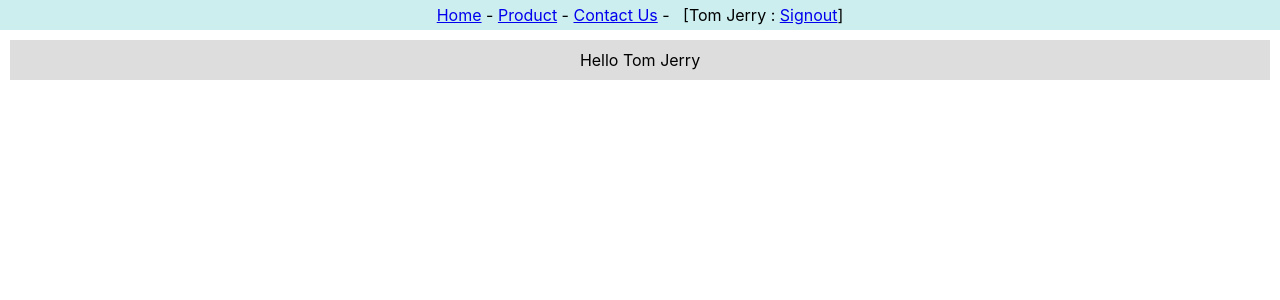
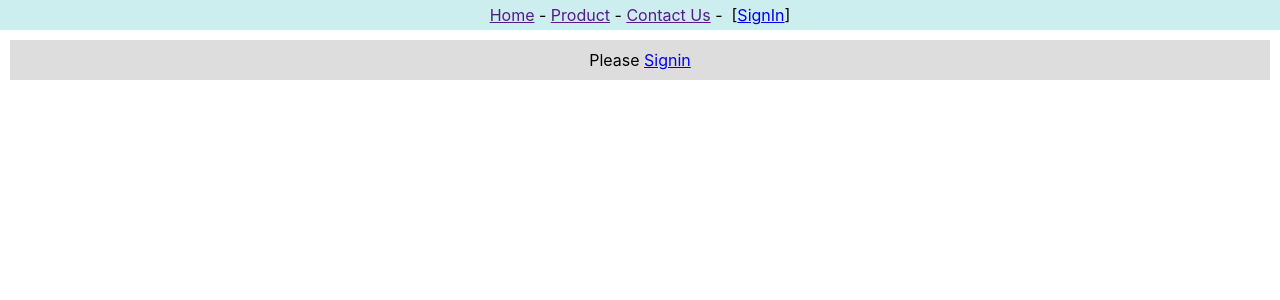
Before and after one commit to prwthub/kmutnb-react, a React (Create React App) app in the folder app1/: page / in a window 1280 px wide. Shown: the top 300 px of the page. Built offline with nearby package versions, Linux system fonts and the light colour scheme.

Commit message:
class homework context2

```diff
--- a/app1/src/App.js
+++ b/app1/src/App.js
@@ -1,4 +1,4 @@
-import React from "react";
+import React, { useState } from "react";
 /*import { Header, Content, Footer } from './func-components';
 import {Calendar} from './class-components';
 import './App.css';
@@ -14,14 +14,15 @@
 import RefsArray from './refs-array';
 import MessageBox from './state-func';*/
 import { userContext } from "./context";
-import Header from "./context-header";
-import Content from "./context-content";
+import Header2 from './context-header2'
+import Content2 from './context-content2'
+
 export default function App() {
-  return (
-    <userContext.Provider value={"Tom Jerry"}>
-      {" "}
-      <Header />
-      <Content />
-    </userContext.Provider>
-  );
+    let[user,setUser]= React.useState('');
+    return (
+        <userContext.Provider value={[user,setUser]}>
+            <Header2/>
+            <Content2/>
+        </userContext.Provider>
+    )
 }
--- /dev/null
+++ b/app1/src/context-content2.js
@@ -0,0 +1,28 @@
+import React from 'react'
+import {userContext } from './context'
+
+export default function Content2() {
+    let [user, setUser] = React.useContext(userContext);
+
+    const contentStyle = {
+        backgroundColor:'#ddd',
+        textAlign:'center',
+        margin: 10,
+        padding: 10
+    }
+    const onClickSignin = (event) => {
+        event.preventDefault()
+        setUser('Perawit')
+    }
+
+    return (
+        <div style={contentStyle}>
+        {
+            (user)
+            ? <span>Hello {user}</span>
+            : <span>Please <a href=" " onClick={onClickSignin}>
+                Signin</a></span>
+        }
+        </div>
+    )
+}
--- /dev/null
+++ b/app1/src/context-header2.js
@@ -0,0 +1,47 @@
+import React from "react";
+import { userContext } from "./context";
+
+export default class Header2 extends React.Component {
+  static contextType = userContext;
+
+  render() {
+    let [user, setUser] = this.context;
+    const headerStyle = {
+      backgroundColor: "#cee",
+      textAlign: "center",
+      padding: 5,
+    };
+    const onClickSignout = (event) => {
+      event.preventDefault();
+      setUser("");
+    };
+    const onClickSignin = (event) => {
+      event.preventDefault();
+      setUser("Perawit");
+    };
+    return (
+      <div style={headerStyle}>
+        <a href="">Home</a>&nbsp;-&nbsp;
+        <a href="">Product</a>&nbsp;-&nbsp;
+        <a href="">Contact Us</a>&nbsp;-&nbsp;&nbsp;
+        {user ? (
+          <span>
+            {user}&nbsp;:&nbsp;[
+            <a href="" onClick={onClickSignout}>
+              SignOut
+            </a>
+            ]
+          </span>
+        ) : (
+          <span>
+            [
+            <a href=" " onClick={onClickSignin}>
+              SignIn
+            </a>
+            ]
+          </span>
+        )}
+      </div>
+    );
+  }
+}
```
